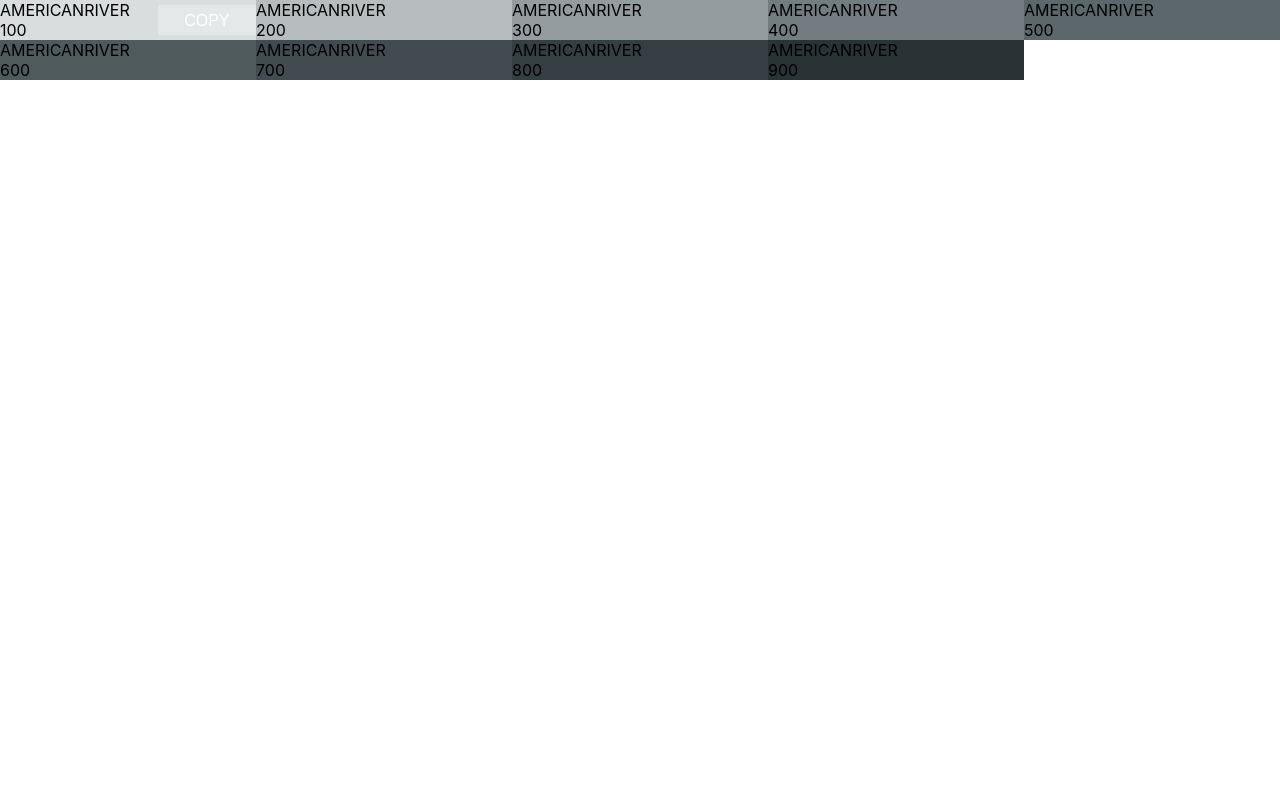
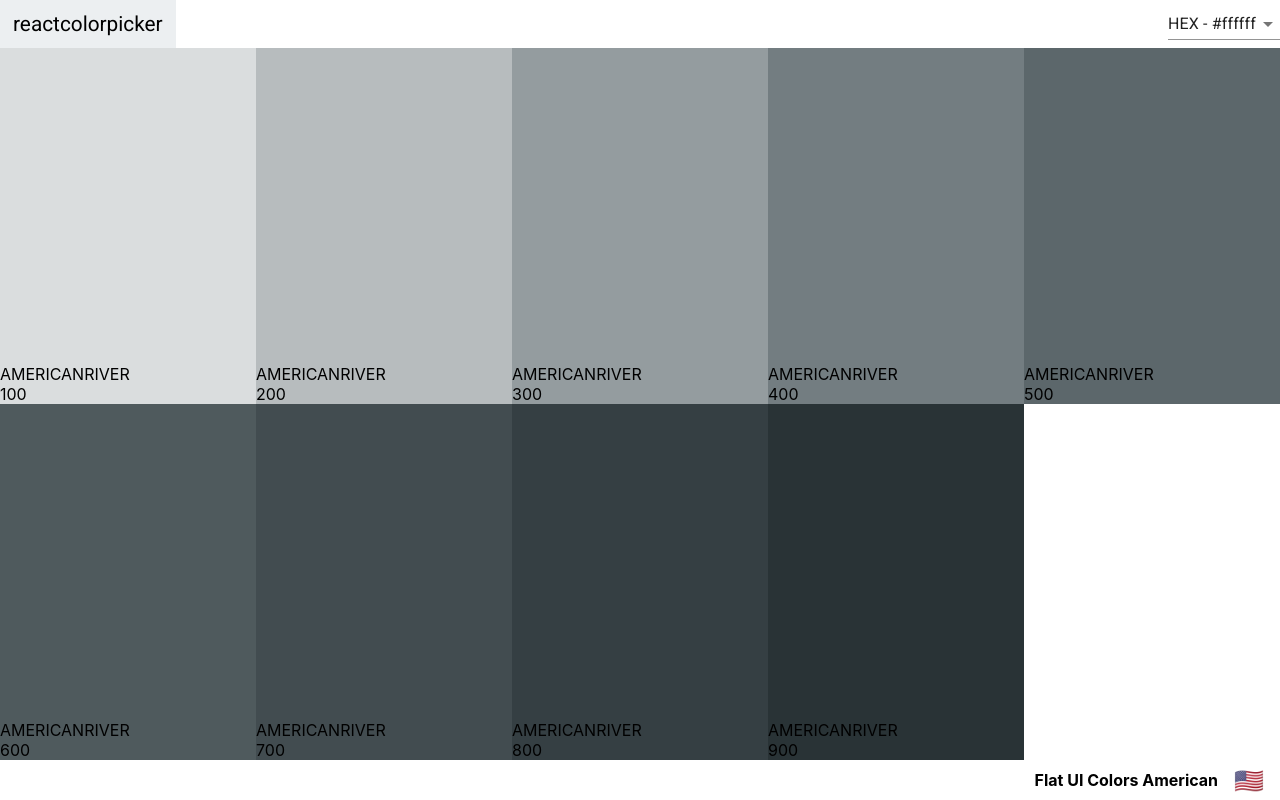
Before and after one commit to michaelohalloran/react-color-picker, a React (Create React App) app: page /palette/flat-ui-colors-american/americanriver in a window 1280 px wide. Built offline with nearby package versions, Linux system fonts and the light colour scheme.

Commit message:
add navbar and footer to single palette component

```diff
--- a/src/Palette/ColorBox.css
+++ b/src/Palette/ColorBox.css
@@ -1,7 +1,7 @@
 .box {
 	display: flex;
 	width: 20%;
-	height: 25%;
+	/* height: 25%; */
 	align-items: flex-end;
 	justify-content: space-between;
 	/* position: relative; */
--- a/src/Palette/Navbar.js
+++ b/src/Palette/Navbar.js
@@ -28,7 +28,7 @@ class Navbar extends Component {
 	};
 
 	render() {
-		const { level, changeLevel } = this.props;
+		const { level, changeLevel, isSingleColor } = this.props;
 		const { format, open } = this.state;
 
 		return (
@@ -36,9 +36,9 @@ class Navbar extends Component {
 				<div className="logo">
 					<Link to="/">reactcolorpicker</Link>
 				</div>
+				{!isSingleColor && (
 					<div className="slider-container">
 						<span>Level {level}</span>
-				</div>
 						<div className="slider">
 							<Slider
 								defaultValue={level}
@@ -56,6 +56,8 @@ class Navbar extends Component {
 								railStyle={{ height: "8px" }}
 							/>
 						</div>
+					</div>
+				)}
 				<div className="select-container">
 					<Select value={format} onChange={this.handleChange}>
 						<MenuItem value="hex">HEX - #ffffff</MenuItem>
--- a/src/Palette/Palette.js
+++ b/src/Palette/Palette.js
@@ -1,6 +1,7 @@
 import React, { Component } from "react";
 import ColorBox from "./ColorBox";
 import Navbar from "./Navbar";
+import PaletteFooter from "./PaletteFooter";
 import "./Palette.css"; // import this last to overwrite native slider styles
 
 class Palette extends Component {
@@ -47,12 +48,14 @@ class Palette extends Component {
 
 		return (
 			<div className="color-container">
-				<Navbar level={this.state.level} changeLevel={this.changeLevel} handleChange={this.changeFormat} />
+				<Navbar
+					isSingleColor={false}
+					level={this.state.level}
+					changeLevel={this.changeLevel}
+					handleChange={this.changeFormat}
+				/>
 				<div className="palette">{colorBoxes}</div>
-				<footer className="palette-footer">
-					{paletteName}
-					<span className="emoji">{emoji}</span>
-				</footer>
+				<PaletteFooter paletteName={paletteName} emoji={emoji} />
 			</div>
 		);
 	}
--- /dev/null
+++ b/src/Palette/PaletteFooter.js
@@ -0,0 +1,14 @@
+import React from "react";
+
+const PaletteFooter = (props) => {
+	const { paletteName, emoji } = props;
+
+	return (
+		<footer className="palette-footer">
+			{paletteName}
+			<span className="emoji">{emoji}</span>
+		</footer>
+	);
+};
+
+export default PaletteFooter;
--- a/src/Palette/SingleColorPalette.js
+++ b/src/Palette/SingleColorPalette.js
@@ -1,9 +1,14 @@
 import React, { Component } from "react";
 import ColorBox from "./ColorBox";
+import Navbar from "./Navbar";
+import PaletteFooter from "./PaletteFooter";
 
 class SingleColorPalette extends Component {
 	constructor(props) {
 		super(props);
+		this.state = {
+			colorFormat: "hex"
+		};
 		const { palette, colorId } = this.props;
 		this._shades = this.gatherShades(palette, colorId);
 		console.log("shades: ", this._shades);
@@ -20,18 +25,31 @@ class SingleColorPalette extends Component {
 		}, []);
 	};
 
+	changeFormat = (newFormat) => {
+		this.setState({ colorFormat: newFormat });
+	};
+
 	render() {
+		const { colorFormat } = this.state;
+		const { paletteName, emoji } = this.props.palette;
+
 		const colorBoxes = this._shades.map((shade) => (
 			<ColorBox
-				background={shade.hex}
+				background={shade[colorFormat]}
 				showLink={false}
 				name={shade.name}
 				id={shade.id}
 				paletteId={null}
-				key={shade.id}
+				key={shade.hex}
 			/>
 		));
-		return <div className="palette">{colorBoxes}</div>;
+		return (
+			<div className="color-container">
+				<Navbar isSingleColor={true} handleChange={this.changeFormat} />
+				<div className="palette">{colorBoxes}</div>
+				<PaletteFooter paletteName={paletteName} emoji={emoji} />
+			</div>
+		);
 	}
 }
 
```
Lines whose indentation alone changed are shown as unchanged.
